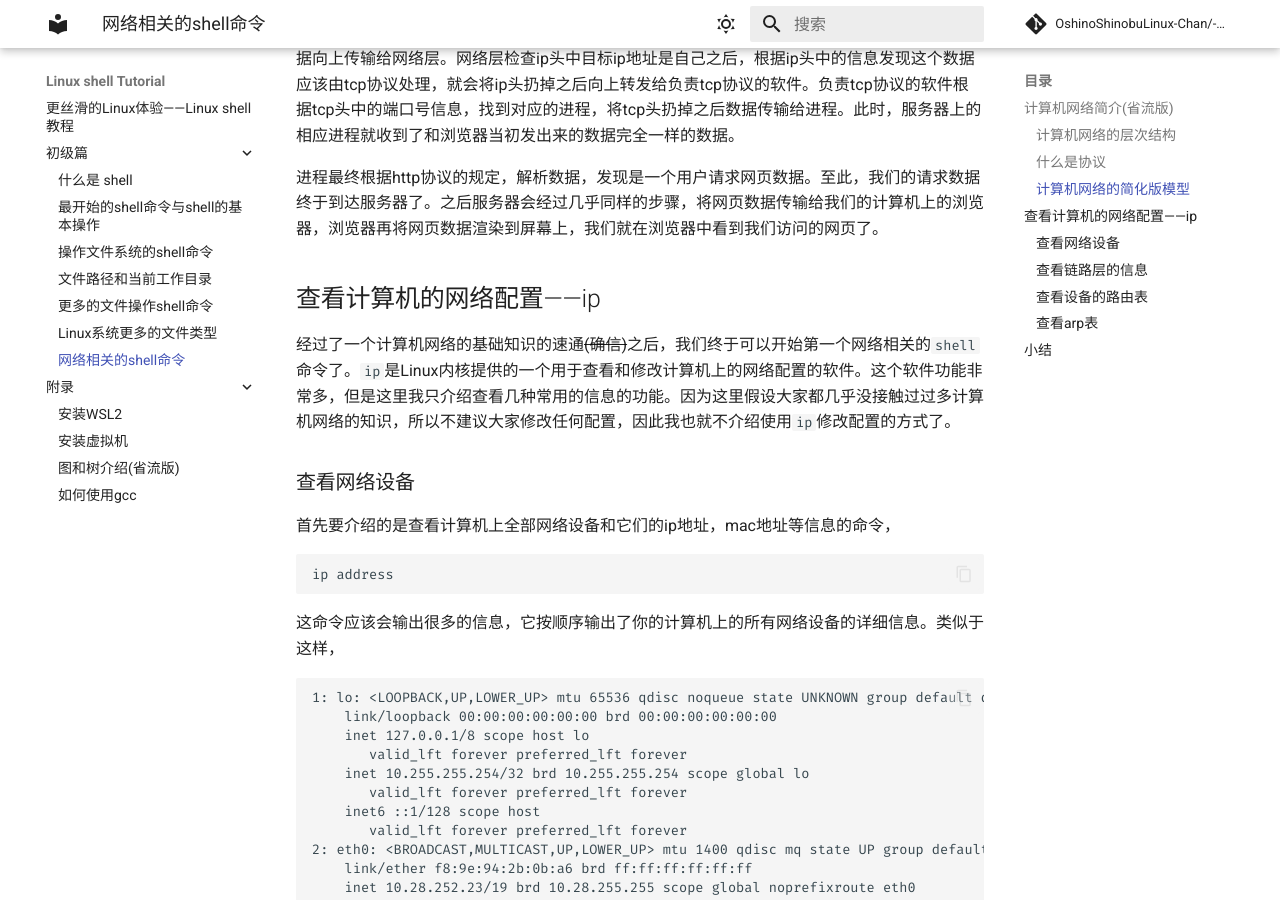
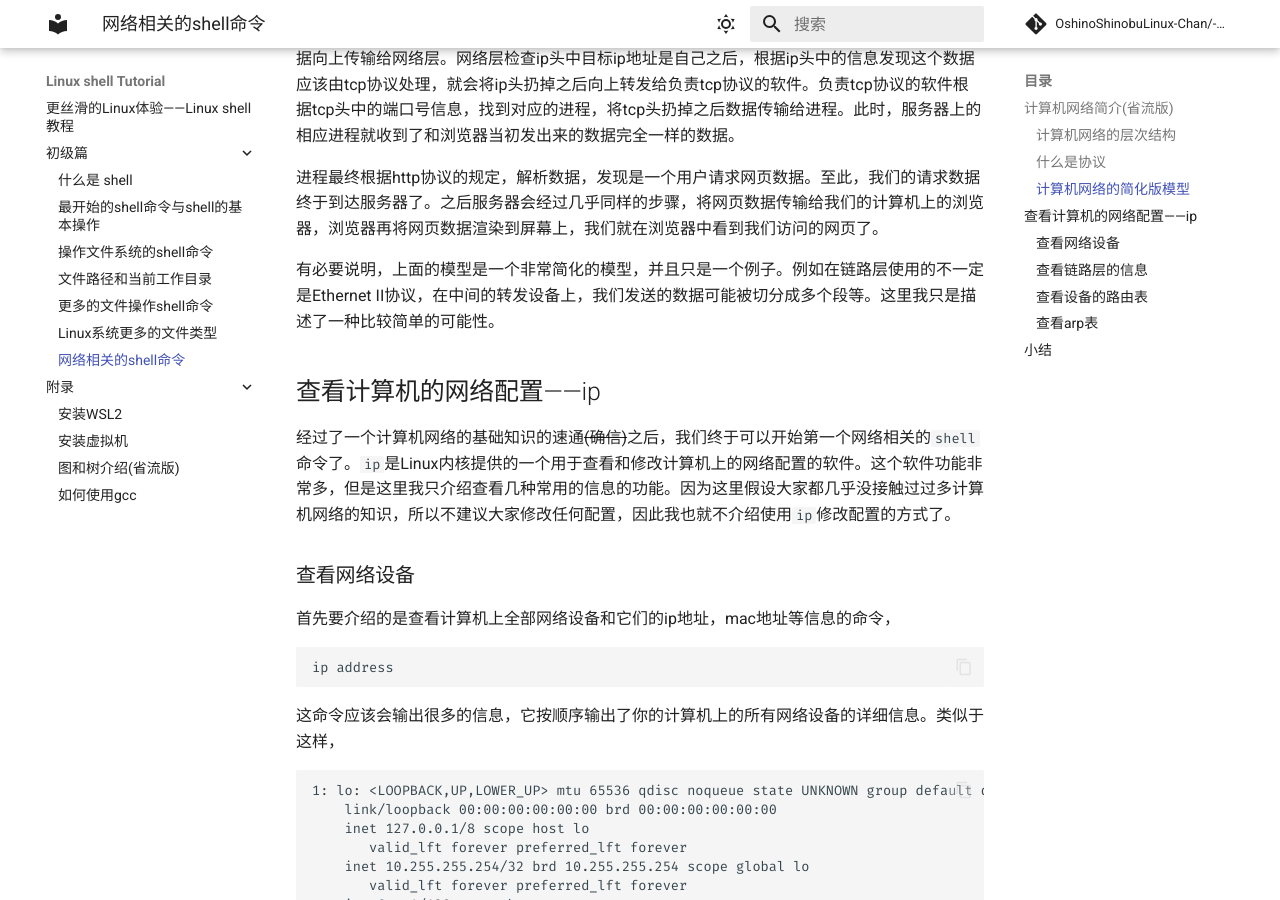
Before and after one commit to OshinoShinobu-Chan/Linux-shell-Tutorial, an MkDocs documentation site: the page built from docs/初级篇/8.网络相关的shell命令.md, in a window 1280 px wide and 900 px high, scrolled down 5614 px. Built offline with MkDocs 1.6.1 and Material for MkDocs 9.7.7, drawn with Linux system fonts in a browser that asks for light colours; comment, search, counter and statistics services are not loaded.

Commit message:
A small change in ch8

```diff
--- a/docs/初级篇/8.网络相关的shell命令.md
+++ b/docs/初级篇/8.网络相关的shell命令.md
@@ -96,6 +96,8 @@ ip地址是按照ip协议，根据设备所在的子网给他分配的地址。
 在服务器这一端，首先网卡会接收到数据，然后检查ethernet头发现目标mac地址是自己，就会把数据向上传输给链路层。链路层检查到ethernet头中目标是自己之后，就会将ethernet头扔掉将数据向上传输给网络层。网络层检查ip头中目标ip地址是自己之后，根据ip头中的信息发现这个数据应该由tcp协议处理，就会将ip头扔掉之后向上转发给负责tcp协议的软件。负责tcp协议的软件根据tcp头中的端口号信息，找到对应的进程，将tcp头扔掉之后数据传输给进程。此时，服务器上的相应进程就收到了和浏览器当初发出来的数据完全一样的数据。
 
 进程最终根据http协议的规定，解析数据，发现是一个用户请求网页数据。至此，我们的请求数据终于到达服务器了。之后服务器会经过几乎同样的步骤，将网页数据传输给我们的计算机上的浏览器，浏览器再将网页数据渲染到屏幕上，我们就在浏览器中看到我们访问的网页了。
+
+有必要说明，上面的模型是一个非常简化的模型，并且只是一个例子。例如在链路层使用的不一定是Ethernet II协议，在中间的转发设备上，我们发送的数据可能被切分成多个段等。这里我只是描述了一种比较简单的可能性。
 
 ## 查看计算机的网络配置——ip
 
```
